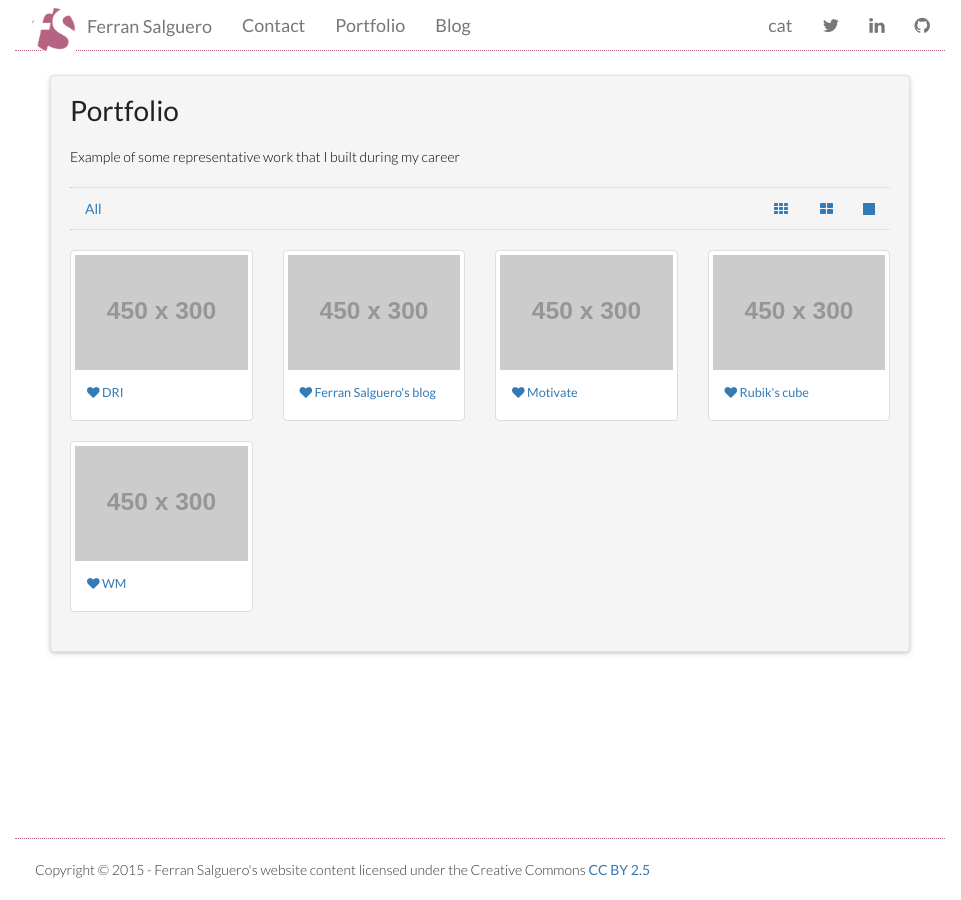
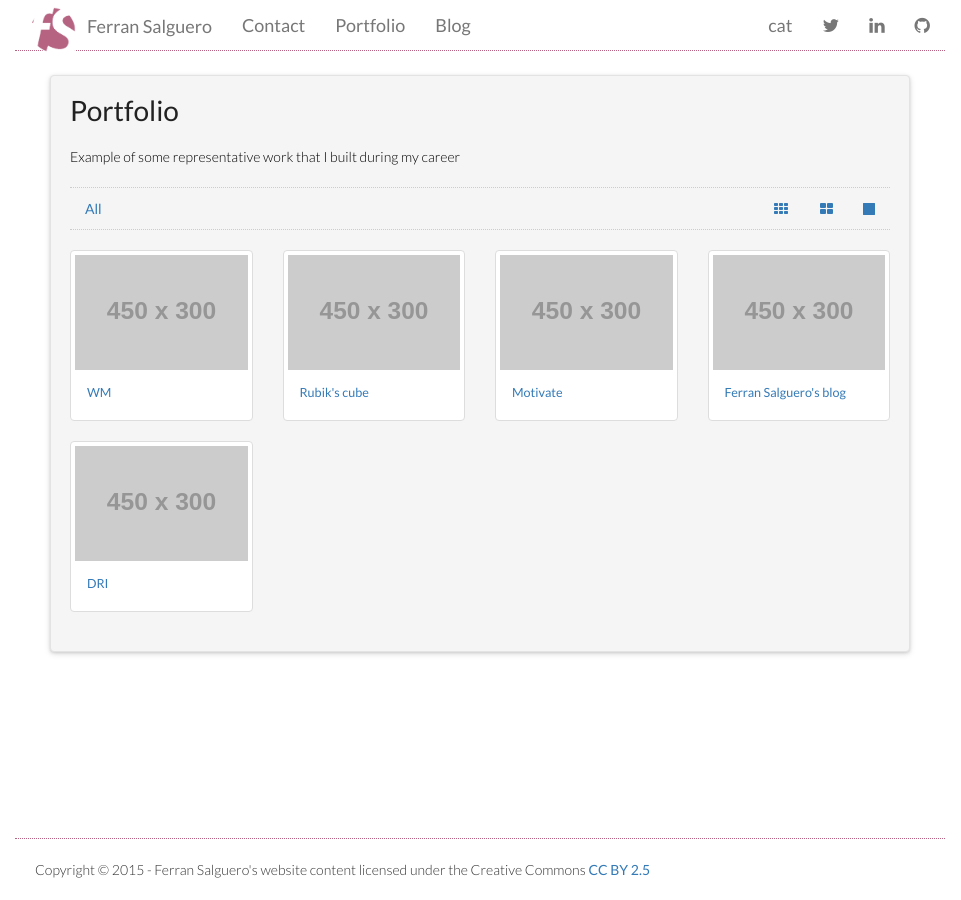
Before and after one commit to FerranSalguero/ferransalguero.github.io, a Jekyll site: the page built from portfolio/index.html, in a window 1280 px wide. Shown: the whole page, without its empty margins (160-1121 px from the left). Built offline with Jekyll 4.4.1, drawn with Linux system fonts in a browser that asks for light colours; nearby versions of some CDN libraries; library files that are not in the unit come from our copies.

Commit message:
portfolio sort by weight + remove overlay + titles overhaul

```diff
--- a/portfolio/index.html
+++ b/portfolio/index.html
@@ -39,9 +39,8 @@ scripts: portfolio
       </div>
       <hr />
       <div class="row" id="portfolio-items">
-        {% for post in site.portfolios %}
-
-
+        {% assign pages = site.portfolios | sort:"weight"  %}
+        {% for post in pages reversed %}
         <div class="col-xs-6 col-sm-3 project recent" data-tags="{{post.tags}}">
           <div class="thumbnail link">
            {% if post.image %}
@@ -50,12 +49,16 @@ scripts: portfolio
            {% assign imageUrl = 'http://placehold.it/450x300' %}
            {% endif %}
             <a href="{{ post.url }}" title="{{ post.title }}">
-              <img src="{{ imageUrl }}" title="{{ post.title }}" alt="" style="max-width: 458px; max-height: 290px;">
+              <img src="{{ imageUrl }}" title="{{ post.title }} {{ post.subtitle }}" data-toggle="tooltip" alt="thumbnail" style="max-width: 458px; max-height: 290px;">
             </a>
             <div class="project-description">
-              <b class="project-name"><a href="{{ post.url }}" data-toggle="tooltip" data-placement="bottom" data-container="body" title="{{ post.title }} {{ post.subtitle }}"><i class="fa fa-heart"></i> {{ post.title }}</a></b>
+              <b class="project-name"><a href="{{ post.url }}" data-toggle="tooltip" data-placement="bottom" data-container="body" title="{{ post.subtitle }}">
+              {% if post.icon %}
+              <i class="fa fa-{{ post.icon }}"></i>
+              {% endif %}
+              {{ post.title }}</a></b>
             </div>
-            <span style="top: 69px;" class="link-overlay"><i class="fa fa-link fa-2x"></i></span>
+            <!-- <span style="top: 69px;" class="link-overlay"><i class="fa fa-link fa-2x"></i></span> -->
           </div>
 
         </div>
```
